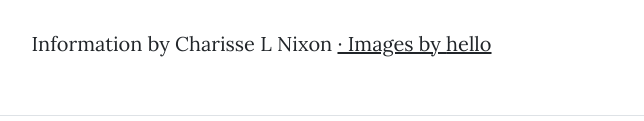
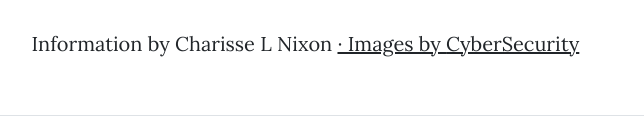
Before and after one commit to AlaynaBryant/ISS210-00523Final, a plain HTML site: page firstpost.html in a window 1280 px wide. Shown: the part 2168-2289 px from the top of the page, without its empty margins (314-958 px from the left). Drawn offline with nearby package versions, Linux system fonts and the light colour scheme.

Commit message:
Update firstpost.html

```diff
--- a/firstpost.html
+++ b/firstpost.html
@@ -77,7 +77,7 @@
                             Information by Charisse L Nixon
                             <a href="https://www.ncbi.nlm.nih.gov/pmc/articles/PMC4126576/"</a>
                             &middot; Images by
-                            <a href="https://www.csa.gov.gh/cyberbullying.php">hello</a>
+                            <a href="https://www.csa.gov.gh/cyberbullying.php">CyberSecurity</a>
                         </p>
                     </div>
                 </div>
```
